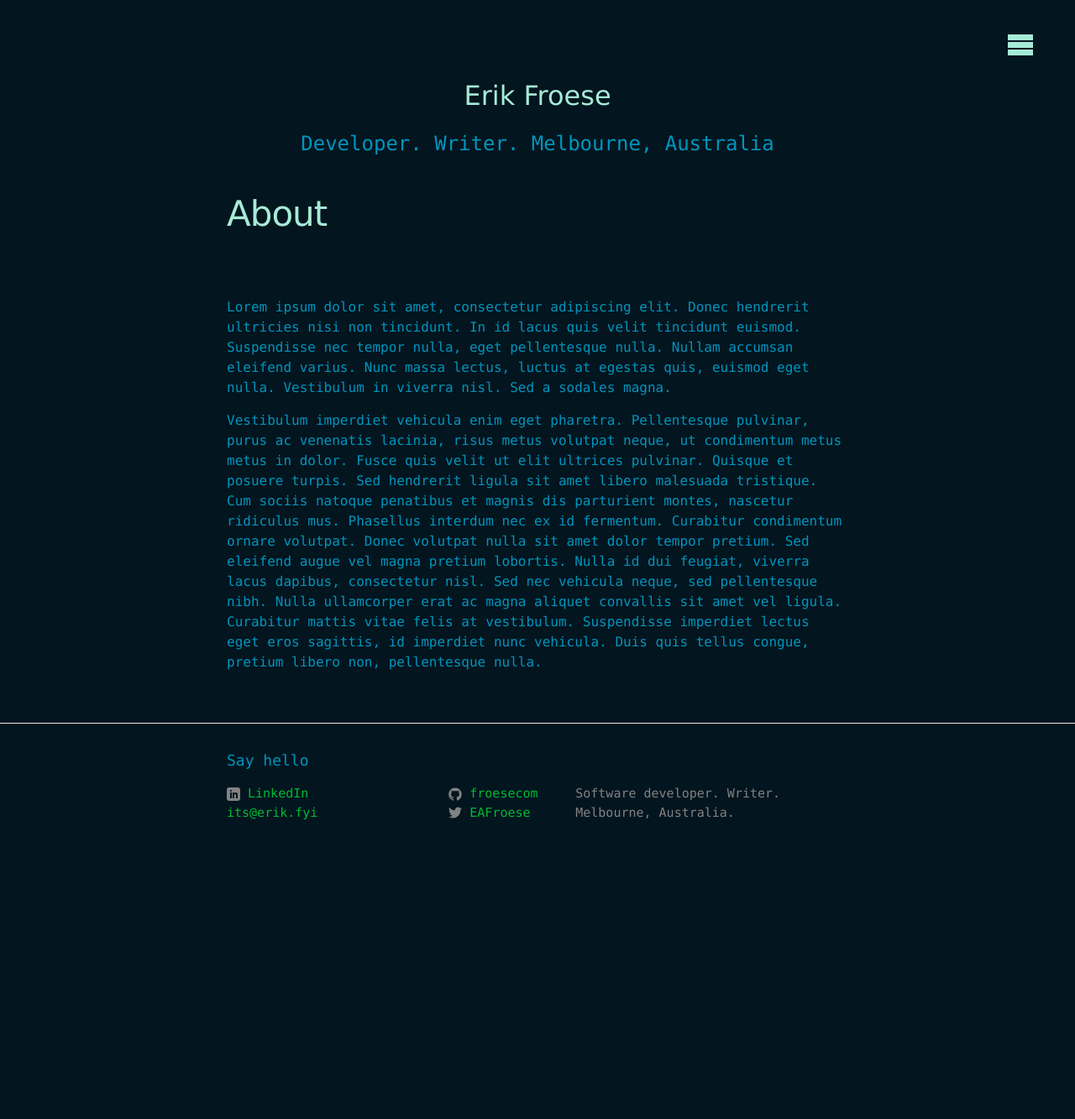
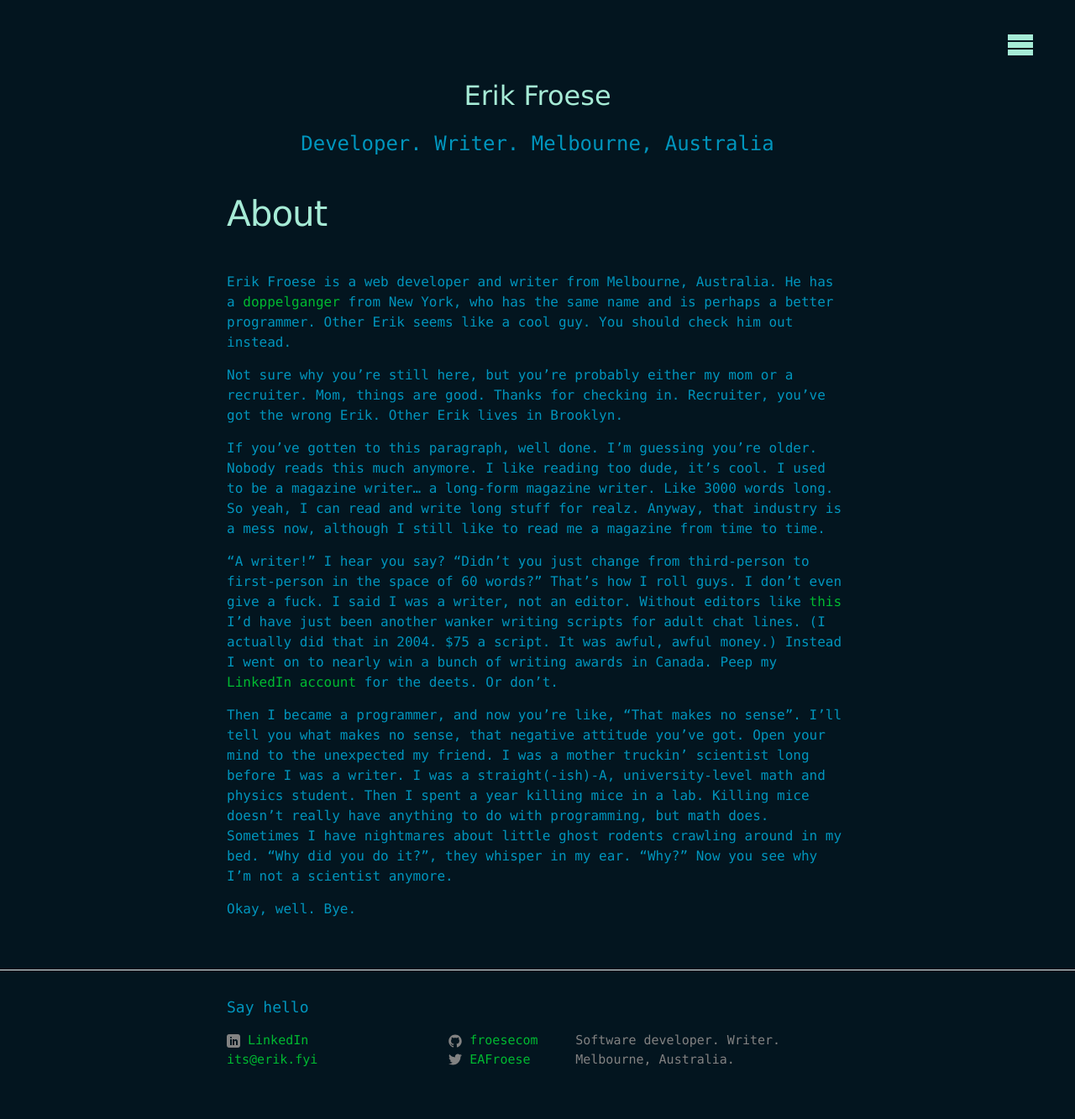
Before and after one commit to froesecom/erik-fyi, a Jekyll site: the page built from _pages/about.html, in a window 1280 px wide. Shown: the whole page at 84% size. Built offline with Jekyll 4.4.1, drawn with Linux system fonts in a browser that asks for light colours; before the commit the page ends 1039 px from its top, so only the background shows below that.

Commit message:
add about page content

```diff
--- a/_pages/about.html
+++ b/_pages/about.html
@@ -8,7 +8,16 @@ permalink: /about/
 </header>
 
 <div class="post-content">
-  <p>Lorem ipsum dolor sit amet, consectetur adipiscing elit. Donec hendrerit ultricies nisi non tincidunt. In id lacus quis velit tincidunt euismod. Suspendisse nec tempor nulla, eget pellentesque nulla. Nullam accumsan eleifend varius. Nunc massa lectus, luctus at egestas quis, euismod eget nulla. Vestibulum in viverra nisl. Sed a sodales magna.</p>
+  <p> Erik Froese is a web developer and writer from Melbourne, Australia. He has a <a target="_blank" href="https://twitter.com/erikfroese">doppelganger</a> from New York, who has the same name and is perhaps a better programmer. Other Erik seems like a cool guy. You should check him out instead.</p>
 
-  <p> Vestibulum imperdiet vehicula enim eget pharetra. Pellentesque pulvinar, purus ac venenatis lacinia, risus metus volutpat neque, ut condimentum metus metus in dolor. Fusce quis velit ut elit ultrices pulvinar. Quisque et posuere turpis. Sed hendrerit ligula sit amet libero malesuada tristique. Cum sociis natoque penatibus et magnis dis parturient montes, nascetur ridiculus mus. Phasellus interdum nec ex id fermentum. Curabitur condimentum ornare volutpat. Donec volutpat nulla sit amet dolor tempor pretium. Sed eleifend augue vel magna pretium lobortis. Nulla id dui feugiat, viverra lacus dapibus, consectetur nisl. Sed nec vehicula neque, sed pellentesque nibh. Nulla ullamcorper erat ac magna aliquet convallis sit amet vel ligula. Curabitur mattis vitae felis at vestibulum. Suspendisse imperdiet lectus eget eros sagittis, id imperdiet nunc vehicula. Duis quis tellus congue, pretium libero non, pellentesque nulla.</p>
+    <p>Not sure why you’re still here, but you’re probably either my mom or a recruiter. Mom, things are good. Thanks for checking in. Recruiter, you’ve got the wrong Erik. Other Erik lives in Brooklyn.</p>
+
+   <p>If you’ve gotten to this paragraph, well done. I’m guessing you’re older. Nobody reads this much anymore. I like reading too dude, it’s cool. I used to be a magazine writer… a long-form magazine writer. Like 3000 words long. So yeah, I can read and write long stuff for realz. Anyway, that industry is a mess now, although I still like to read me a magazine from time to time.</p>
+
+   <p>“A writer!” I hear you say? “Didn’t you just change from third-person to first-person in the space of 60 words?” That’s how I roll guys. I don’t even give a fuck. I said I was a writer, not an editor. Without editors like  <a target="_blank" href="https://twitter.com/Youngblut">this</a> I’d have just been another wanker writing scripts for adult chat lines. (I actually did that in 2004. $75 a script. It was awful, awful money.) Instead I went on to nearly win a bunch of writing awards in Canada. Peep my <a target="_blank" href="{{ site.linkedin_url }}">LinkedIn account</a> for the deets. Or don’t.</p>
+
+   <p>Then I became a programmer, and now you’re like, “That makes no sense”. I’ll tell you what makes no sense, that negative attitude you’ve got. Open your mind to the unexpected my friend. I was a mother truckin’ scientist long before I was a writer. I was a straight(-ish)-A, university-level math and physics student. Then I spent a year killing mice in a lab. Killing mice doesn’t really have anything to do with programming, but math does. Sometimes I have nightmares about little ghost rodents crawling around in my bed. “Why did you do it?”, they whisper in my ear. “Why?” Now you see why I’m not a scientist anymore.</p>
+
+     <p>Okay, well. Bye.</p>
+
 </div>
--- a/css/main.css
+++ b/css/main.css
@@ -286,8 +286,7 @@ pre {
 /**
  * Posts
  */
-.post-header {
-  margin-bottom: 30px; }
+
 
 .post-title {
   font-size: 42px;
```
